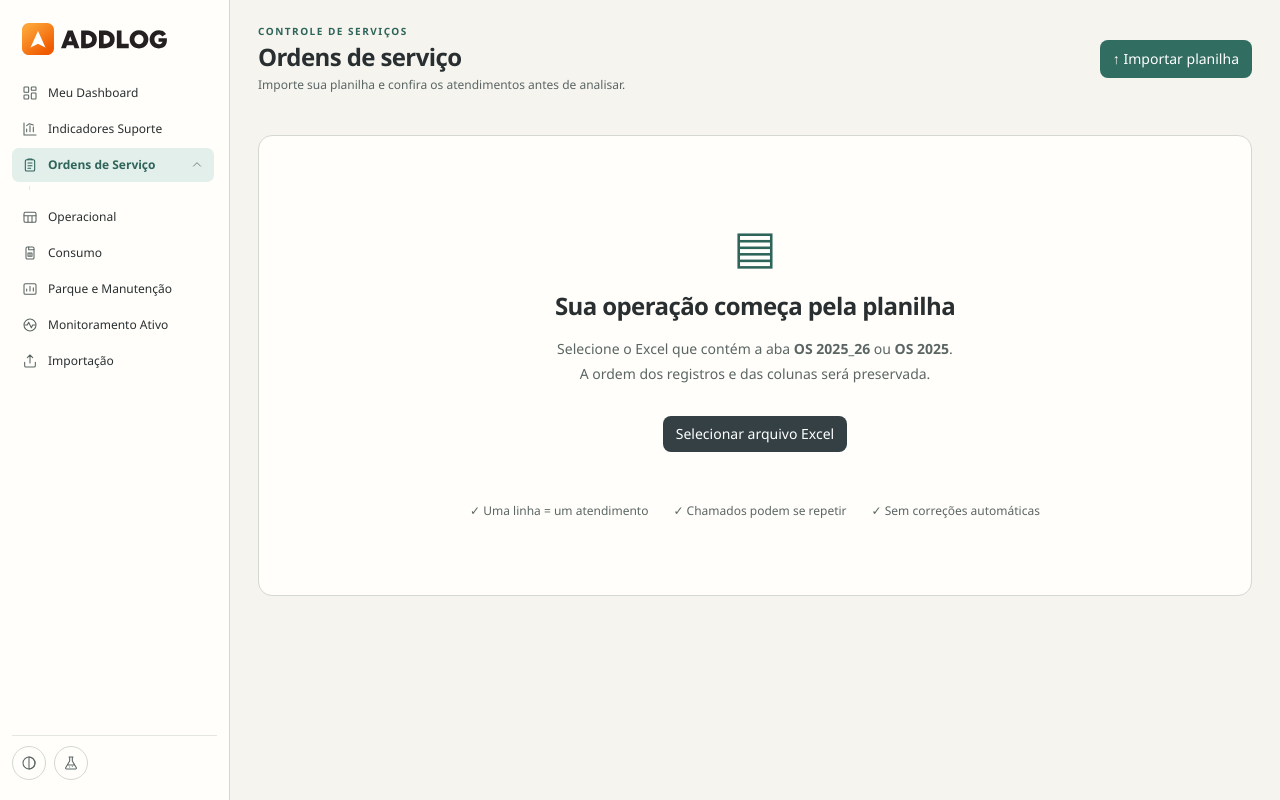
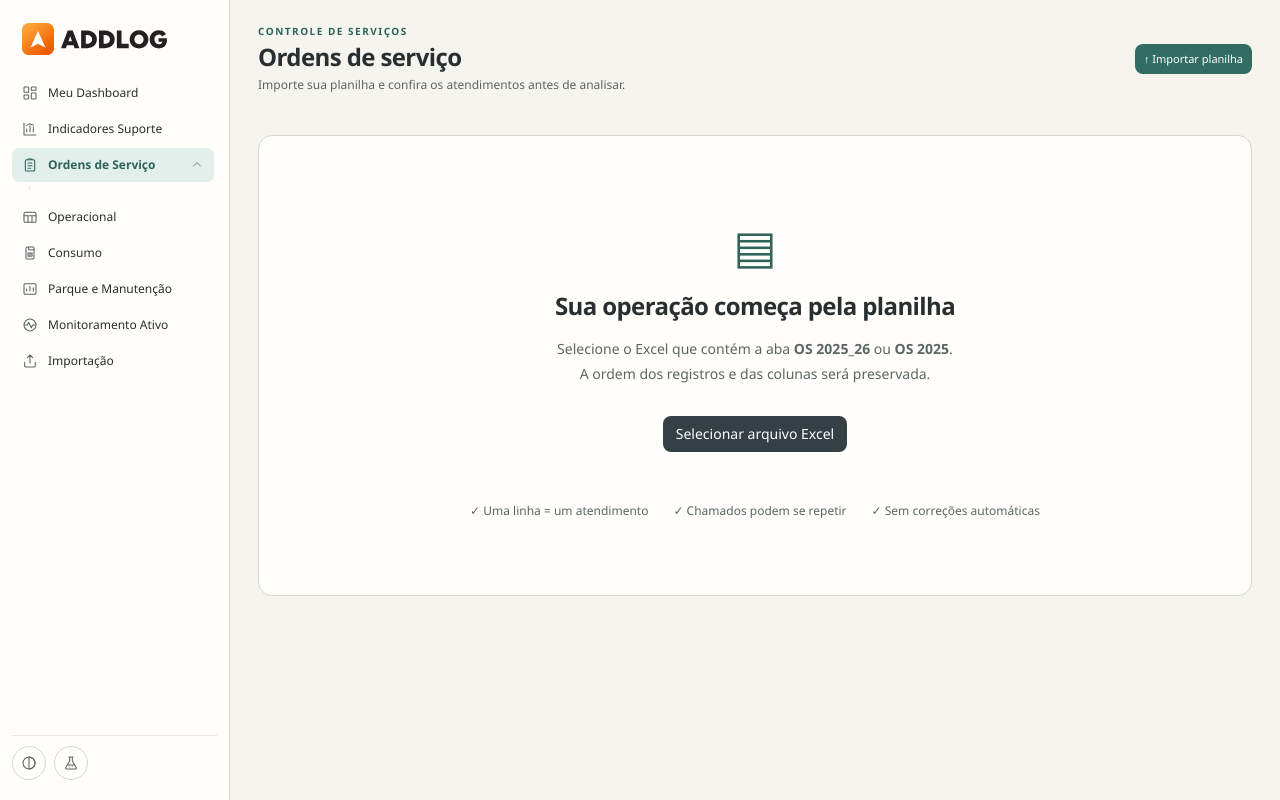
Before and after one commit to jeanjohann/dashboard-suporte-controller, a React (Vite) app: page / in a window 1280 px wide. Built offline with nearby package versions, Linux system fonts and the light colour scheme; a web font is replaced by a local one.

Commit message:
Refine compact workspace organization

```diff
--- a/package.json
+++ b/package.json
@@ -1,6 +1,6 @@
 {
   "name": "dashboard-suporte",
-  "version": "0.69.15",
+  "version": "0.69.16",
   "private": true,
   "type": "module",
   "scripts": {
--- a/src/components/FilterPanel.jsx
+++ b/src/components/FilterPanel.jsx
@@ -29,7 +29,9 @@ export function FilterPanel({
       </div>
       <SavedViews config={savedView} />
       <details className="filter-workspace-editor compact-filters" key={scope}>
-        <summary>Filtros da página</summary>
+        <summary>
+          Filtros da página · {chips.length ? `${chips.length} ativo(s)` : 'nenhum adicional'}
+        </summary>
         <div className="filter-workspace-fields">{children}</div>
       </details>
       <div className="filter-workspace-summary">
--- a/src/styles/compact-density.css
+++ b/src/styles/compact-density.css
@@ -120,3 +120,72 @@ html[data-density='compact'] .my-dashboard-page .md-widget {
     grid-column: 1 / -1;
   }
 }
+/* Organização global compacta: padrões consistentes para filtros, ações e tabelas. */
+html[data-density='compact'] .app > main .filter-workspace {
+  padding: 10px 12px;
+  margin-bottom: 12px;
+}
+html[data-density='compact'] .app > main .filter-workspace-editor > summary,
+html[data-density='compact'] .app > main details > summary {
+  padding-top: 5px;
+  padding-bottom: 5px;
+  line-height: 1.4;
+}
+html[data-density='compact'] .app > main .filter-workspace-fields {
+  padding-top: 6px;
+  padding-bottom: 2px;
+}
+html[data-density='compact'] .app > main .filter-workspace-summary {
+  padding-top: 7px;
+  margin-top: 3px;
+  gap: 6px 10px;
+}
+html[data-density='compact'] .app > main .page-header-actions,
+html[data-density='compact'] .app > main .section-actions,
+html[data-density='compact'] .app > main .report-downloads,
+html[data-density='compact'] .app > main .toolbar {
+  align-items: center;
+  flex-wrap: wrap;
+  gap: 6px;
+}
+html[data-density='compact'] .app > main .report-downloads {
+  margin: 10px 0;
+}
+html[data-density='compact'] .app > main .toolbar button,
+html[data-density='compact'] .app > main .page-header-actions button,
+html[data-density='compact'] .app > main .section-actions button,
+html[data-density='compact'] .app > main .report-downloads button {
+  min-height: 30px;
+  padding: 6px 9px;
+  font-size: 11px;
+  line-height: 1.3;
+}
+html[data-density='compact'] .app > main .toolbar input:not([type='checkbox']),
+html[data-density='compact'] .app > main .toolbar select,
+html[data-density='compact'] .app > main .page-header-actions input,
+html[data-density='compact'] .app > main .page-header-actions select {
+  min-height: 32px;
+  padding: 6px 8px;
+}
+html[data-density='compact'] .app > main .table-scroll th,
+html[data-density='compact'] .app > main .table-scroll td {
+  padding: 7px 9px;
+}
+html[data-density='compact'] .app > main .table-scroll th {
+  line-height: 1.35;
+}
+html[data-density='compact'] .app > main .table-scroll thead th {
+  position: sticky;
+  top: 0;
+  z-index: 2;
+  background: var(--ui-soft);
+  box-shadow: inset 0 -1px var(--ui-border);
+}
+@media (max-width: 600px) {
+  html[data-density='compact'] .app > main .toolbar button,
+  html[data-density='compact'] .app > main .page-header-actions button,
+  html[data-density='compact'] .app > main .section-actions button,
+  html[data-density='compact'] .app > main .report-downloads button {
+    min-height: 38px;
+  }
+}
```
Also changed, not shown: 2 other files (tests, documents, lock files or other folders).
